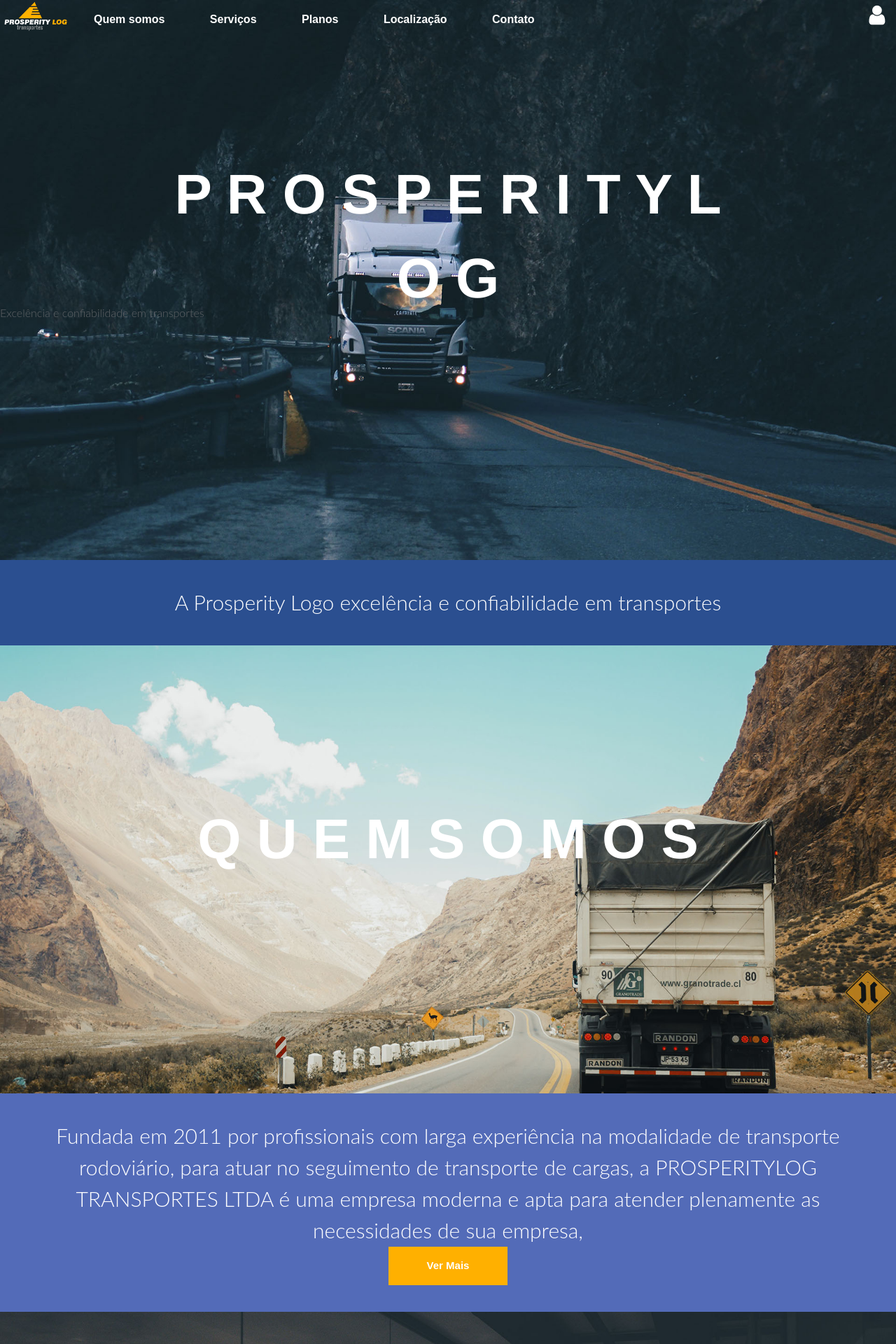
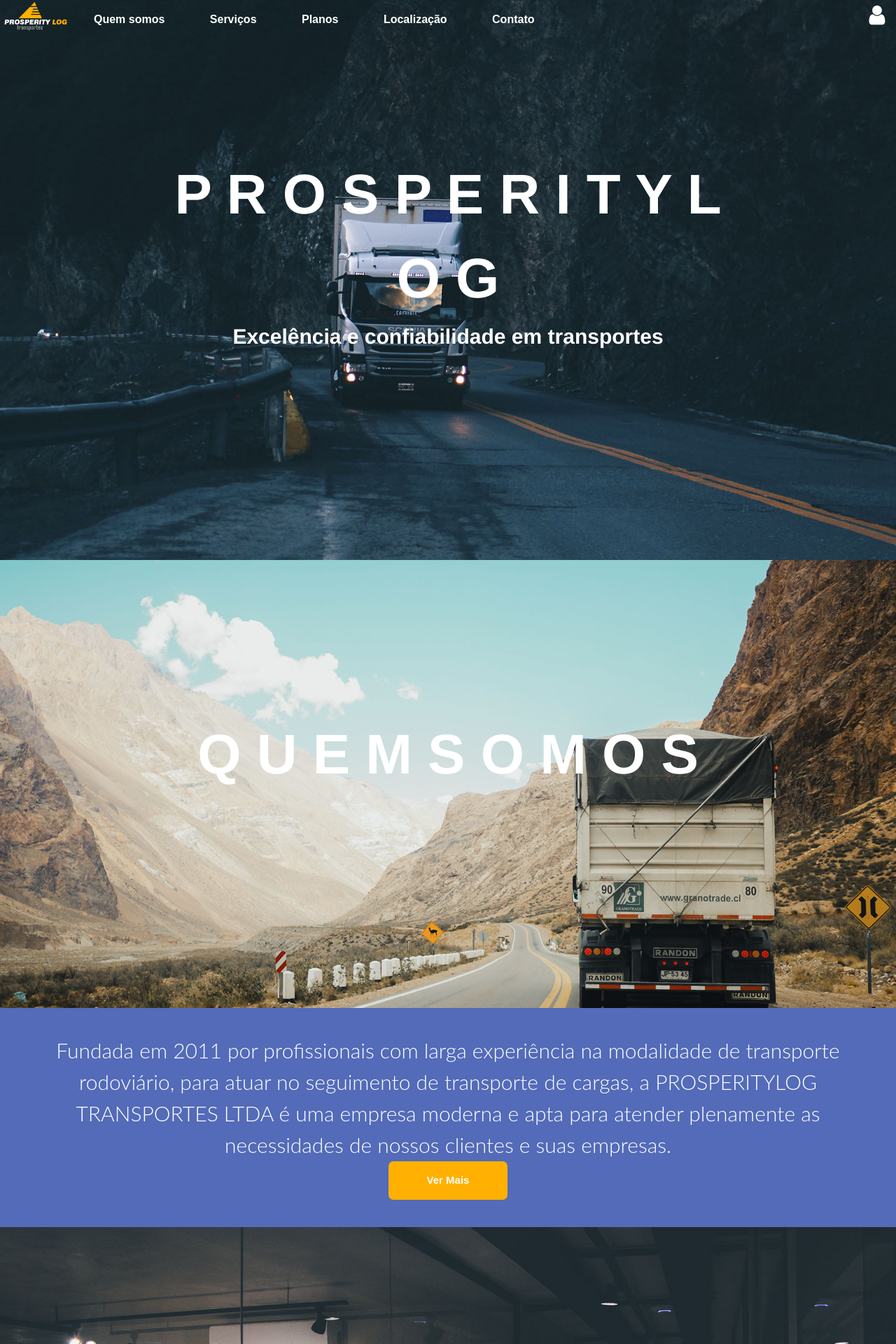
Before and after one commit to EdsonMeloR/Projeto-Web, a PHP site: page / in a window 1280 px wide. Shown: the top 1920 px of the page at 70% size. Run offline with PHP 8.4, Linux system fonts and the light colour scheme; some libraries are stand-ins or nearby versions.

Commit message:
Ajustes de bloco de serviços e titulos do site

```diff
--- a/css/style.css
+++ b/css/style.css
@@ -56,7 +56,6 @@ img
 {
     width: 100%;
     padding: 3% 4%;
-    text-align: center;
     text-align: center;
     font-size: 30px;
     color: white;
@@ -174,6 +173,7 @@ img
     background-color: #ffb000;
     color: #fff;
     font-size: 0.5em;
+    border-radius: 7px;
 }
 
 .ver_menos
@@ -183,6 +183,7 @@ img
     background-color: #ffb000;
     color: #fff;
     font-size: 0.5em;
+    border-radius: 7px;
 }
 
 
@@ -239,9 +240,18 @@ img
     font-size: 80px;
     color: white;
     height: 40%;
-    font-family:
-    Helvetica;
+    font-family: Helvetica;
     padding: 17%;
+    font-weight: bold;
+}
+
+.eltitulo p
+{
+    text-align: center;
+    font-size: 30px;
+    color: white;
+    height: 20%;
+    font-family: Helvetica;
     font-weight: bold;
 }
 
@@ -281,7 +291,7 @@ img
 
 
 /* * Radius */
-.radius{border-radius: 7px;}
+.radius{border-radius: 27px;}
 
 /* ============================================================================================================================================= */
 
@@ -291,7 +301,7 @@ img
 {
     margin: 0 auto;
     display: flex;
-    border-radius: 7px;
+    border-radius: 9px;
 }
 
 .servico
@@ -302,18 +312,25 @@ img
     width: 100%;
 }
 
+.servico h3
+{
+    font-size: 25px;
+}
+
+.servico img
+{
+    border-radius: 9px;
+}
+
 .servico img:hover
 {
-    border-radius: 3px;
+    border-radius: 9px;
     -webkit-transform: scale(1.1);
     -moz-transform: scale(1.1);
     -o-transform: scale(1.1);
     -ms-transform: scale(1.1);
     transform: scale(1.1);
 }
-
-/*  Blocos de serviços - Texto */
-/* .subtxt{padding-top: 35px; font-size: 24px; color:white; font-family: Arial, Helvetica, sans-serif; font-weight: bold;} */
 
 /* ============================================================================================================================================= */
 
--- a/index.php
+++ b/index.php
@@ -44,12 +44,10 @@
 
         <!--Conteúdo 1 - Inicio-->
         <section class="primeira parallax eltitulo" id="primeira">
-            <h1>P R O S P E R I T Y   L O G</h1>
-            <p>Excelência e confiabilidade em transportes</p>
-        </section>
-
-        <section class="conteudos" style="background: rgb(43, 79, 144);">
-            <p>A Prosperity Logo excelência e confiabilidade em transportes</p>
+            <h1>
+                P R O S P E R I T Y   L O G
+                <p>Excelência e confiabilidade em transportes</p>
+            </h1>
         </section>
 
     <!-- ==================================================================================================== -->
@@ -62,8 +60,8 @@
 
     <section class="conteudos" style="background-color: rgb(83, 107, 184);">
         <p class="txt_pri">
-        Fundada em 2011 por profissionais com larga experiência na modalidade de transporte rodoviário, para atuar no seguimento de transporte de cargas, a PROSPERITYLOG TRANSPORTES LTDA é uma empresa
-        moderna e apta para atender plenamente as necessidades de sua empresa,
+        Fundada em 2011 por profissionais com larga experiência na modalidade de transporte rodoviário, para atuar no seguimento de transporte de cargas, a
+        PROSPERITYLOG TRANSPORTES LTDA é uma empresa moderna e apta para atender plenamente as necessidades de nossos clientes e suas empresas.
         </p>
 
         <p class="txt_sec">
@@ -72,6 +70,18 @@
         Gerenciamento dedicado das operações
         Processos administrativos padronizados
         Controle sistêmicos adequados e customizados para interfaces.
+
+        MISSÃO
+        Contribuir para o sucesso dos nossos clientes e colaboradores, gerando valor e soluções em transporte, distribuição e sustentabilidade do negócio.
+
+        VISÃO
+        Ser a melhor empresa de transporte rodoviário de cargas do Brasil, aproximando clientes dos fornecedores e contribuindo positivamente para um país melhor.
+
+        VALORES
+        Satisfação do cliente
+        Valorização e respeito às pessoas
+        Responsabilidade social
+        Respeito ao Meio Ambiente
         </p>
 
         <input type="submit" value="Ver Mais" class="ver_mais">
@@ -92,7 +102,7 @@
         <p>A Prosperity Log trabalha com diversos tipos de transportes</p>
         <br>
         <!--  BLOCOS -->
-        <article class="servicos ">
+        <article class="servicos radius">
 
             <div class="servico">
                 <h3>Transporte de Carga e Distribuição</h3>
@@ -124,7 +134,10 @@
     </section>
 
     <section class="conteudos" style="background: rgb(150, 95, 200);">
-        <p>A startup ShellCode está localizada em Itaquera</p>
+        <p>A Prosperity Log oferece diversos planos para nossos clientes, melhorando
+
+        </p>
+
 
     </section>
 
@@ -198,23 +211,22 @@
 
         $(document).ready(function()
         {
-            $('.txt_sec').toggle(),
-            $('.ver_menos').toggle();
+            $('.ver_menos').hide(),
+            $('.txt_sec').hide();
 
             $('.ver_mais').click(function()
             {
-                $('.ver_mais').remove(),
-                $('.txt_sec').toggle(),
-                $('.ver_menos').toggle();
+                $('.ver_mais').hide(),
+                $('.txt_sec').slideDown("slow"),
+                $('.ver_menos').show();
             });
 
-            // $('.ver_menos').click(function()
-            // {
-            //     $('.ver_mais').toggle(),
-            //     $('.ver_menos').remove(),
-            //     $('.txt_sec').remove();
-            // });
-
+            $('.ver_menos').click(function()
+            {
+                $('.ver_menos').hide(),
+                $('.txt_sec').slideUp("slow"),
+                $('.ver_mais').show();
+            });
 
         });
 
```
